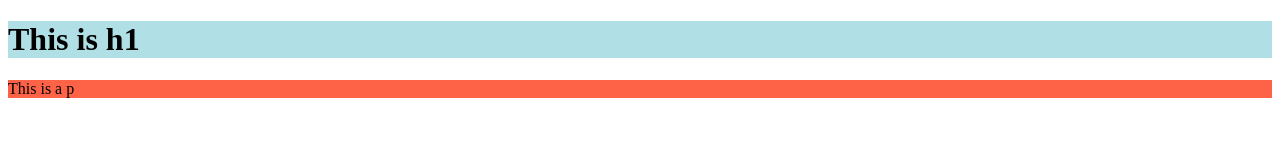
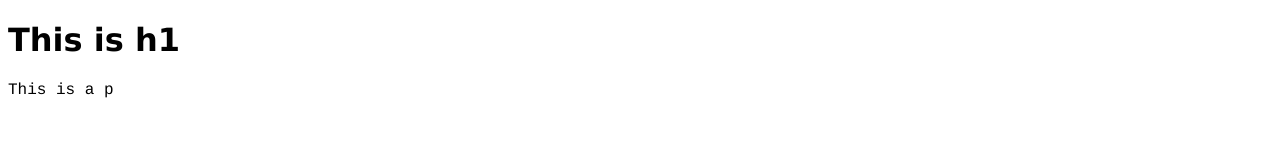
Before and after one commit to ellyse12/html-freeroam, a plain HTML site: page index.html in a window 1280 px wide. Drawn offline with Linux system fonts and the light colour scheme.

Commit message:
Font-family

```diff
--- a/index.html
+++ b/index.html
@@ -2,7 +2,7 @@
 <html>
   <head> </head>
   <body>
-    <h1 style="background-color: powderblue">This is h1</h1>
-    <p style="background-color: tomato">This is a p</p>
+    <h1 style="font-family: verdana">This is h1</h1>
+    <p style="font-family: courier">This is a p</p>
   </body>
 </html>
```
